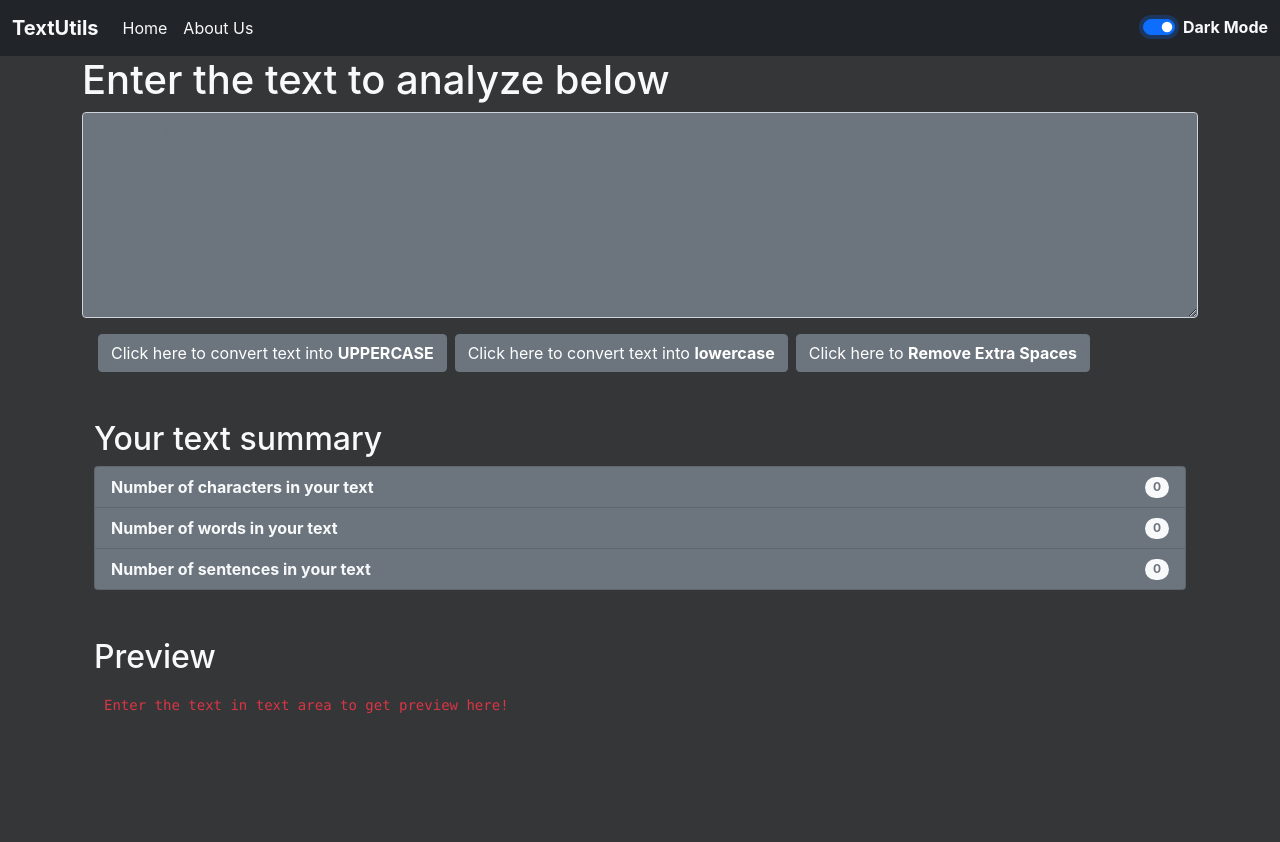
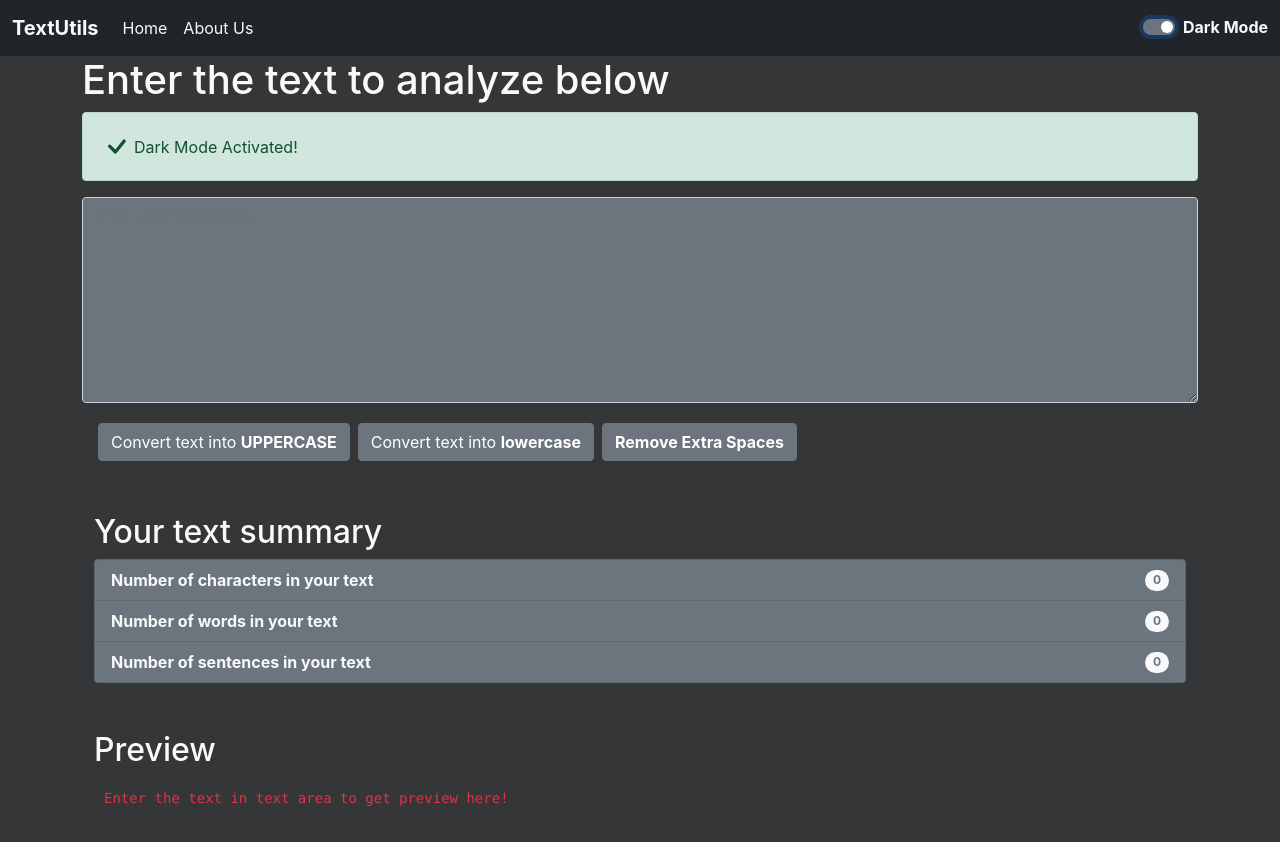
Before and after one commit to MdZaferEqbal/text-utils-react-js-project, a React (Create React App) app: page / in a window 1280 px wide. Both pictures are taken after a click on the switch "Dark Mode". Shown: the top 842 px of the page. Built offline with nearby package versions, Linux system fonts and the light colour scheme.

Commit message:
newFeature/alert-message

```diff
--- a/src/Components/Navbar.js
+++ b/src/Components/Navbar.js
@@ -3,10 +3,22 @@ import PropTypes from 'prop-types'
 import Textform from './Textform'
 
 export default function Navbar(props) {
-    const [darkMode, setDarkMode] = useState(false);
+    const [darkMode, setDarkMode]                         = useState(false);
+    const [darkModeAlert, setDarkModeAlert]               = useState(false);
+    const [darkModeAlertMessage, setDarkModeAlertMessage] = useState('Light Mode Activated!');
+
     const darkModeToggle = (event) => {
         setDarkMode(event.target.checked);
         props.toggleMode(event.target.checked);
+        if(event.target.checked) {
+            setDarkModeAlertMessage('Dark Mode Activated!');
+        } else {
+            setDarkModeAlertMessage('Light Mode Activated!');
+        }
+        setDarkModeAlert(true);
+        setTimeout(() => {
+            setDarkModeAlert(false);
+        }, 3000);
     }
     return (
         <>
@@ -26,18 +38,14 @@ export default function Navbar(props) {
                     </li>
                 </ul>
                 <div className="form-check form-switch">
-                    <input className="form-check-input darkModeClass" onClick={darkModeToggle} type="checkbox" role="switch" id="flexSwitchCheckChecked"/>
+                    <input className={darkMode ? "bg-secondary border-0 form-check-input" : "border-0 form-check-input"} onClick={darkModeToggle} type="checkbox" role="switch" id="flexSwitchCheckChecked"/>
                     <label className="form-check-label text-light" htmlFor="flexSwitchCheckChecked"><b>Dark Mode</b></label>
                 </div>
-                {/* <form className="d-flex mx-3">
-                    <input className="form-control me-2" type="search" placeholder="Type here..." style={{backgroundColor: darkMode ? '#6c757d' : 'white'}} aria-label="Search"/>
-                    <button className="btn btn-outline-light" type="submit">Search</button>
-                </form> */}
                 </div>
             </div>
         </nav>
         <div className={darkMode ? "container" : "container bg-white" }>
-            <Textform heading="Enter the text to analyze below" darkMode = {darkMode}/>
+            <Textform heading="Enter the text to analyze below" darkMode={darkMode} darkModeAlert={darkModeAlert} darkModeAlertMessage={darkModeAlertMessage}/>
         </div>
         </>
     )
--- a/src/Components/Textform.js
+++ b/src/Components/Textform.js
@@ -15,6 +15,9 @@ export default function Textform(props) {
             setAlertState(false);
         } else {
             setAlertState(true);
+            setTimeout(() => {
+                setAlertState(false);
+            }, 3000);
             setAlertMessage("Enter text to convert it into UPPERCASE!");
         }
     }
@@ -24,6 +27,9 @@ export default function Textform(props) {
             setAlertState(false);
         } else {
             setAlertState(true);
+            setTimeout(() => {
+                setAlertState(false);
+            }, 3000);
             setAlertMessage("Enter text to convert it into lowercase!");
         }
     }
@@ -37,6 +43,9 @@ export default function Textform(props) {
             setAlertState(false);
         } else {
             setAlertState(true);
+            setTimeout(() => {
+                setAlertState(false);
+            }, 3000);
             setAlertMessage("Enter text to Remove Extra Spaces!");
         }
     }
@@ -94,18 +103,26 @@ export default function Textform(props) {
             <div className={alertState ? "alert alert-danger customAlter"  : "alert alert-danger customAlter d-none"} role="alert">
                 {alertMessage}
             </div>
+            <div className={ props.darkModeAlert ? "alert alert-success d-flex align-items-center" : "alert alert-success d-flex align-items-center d-none"} role="alert">
+                <svg xmlns="http://www.w3.org/2000/svg" width="35" height="35" fill="currentColor" class="bi bi-check" viewBox="0 0 16 16">
+                    <path d="M10.97 4.97a.75.75 0 0 1 1.07 1.05l-3.99 4.99a.75.75 0 0 1-1.08.02L4.324 8.384a.75.75 0 1 1 1.06-1.06l2.094 2.093 3.473-4.425a.267.267 0 0 1 .02-.022z"/>
+                </svg>
+                <div>
+                    {props.darkModeAlertMessage}
+                </div>
+            </div>
             <div className="mb-3">
                 <textarea placeholder={props.textAreaPlaceholder} value={text} onChange={textOnChangeHandle} className={props.darkMode ? "form-control text-white" : "form-control text-dark"} style={{backgroundColor: props.darkMode ? '#6c757d' : 'white'}} id="myBox" rows="8"></textarea>
             </div>
             <div className="container">
-                <button className="btn btn-secondary mx-1" onClick={convertToUpperCase}>
-                    Click here to convert text into <b>UPPERCASE</b>
+                <button className="btn btn-secondary my-1 mx-1 button-shadow" onClick={convertToUpperCase}>
+                    Convert text into <b>UPPERCASE</b>
                 </button>
-                <button className="btn btn-secondary mx-1" onClick={convertToLowerCase}>
-                    Click here to convert text into <b>lowercase</b>
+                <button className="btn btn-secondary my-1 mx-1 button-shadow" onClick={convertToLowerCase}>
+                    Convert text into <b>lowercase</b>
                 </button>
-                <button className="btn btn-secondary mx-1" onClick={removeExtraSpaces}>
-                    Click here to <b>Remove Extra Spaces</b>
+                <button className="btn btn-secondary my-1 mx-1 button-shadow" onClick={removeExtraSpaces}>
+                    <b>Remove Extra Spaces</b>
                 </button>
             </div>
         </div>
```
